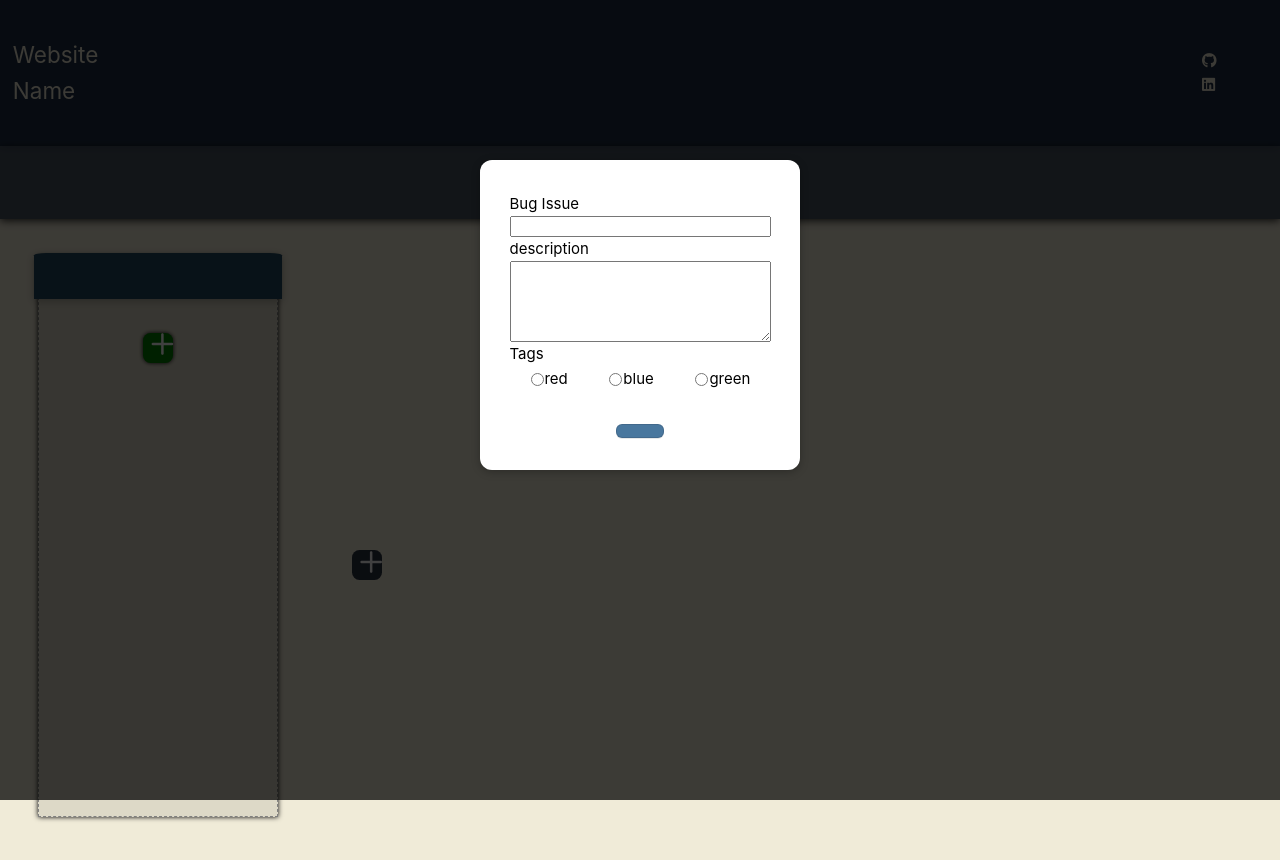
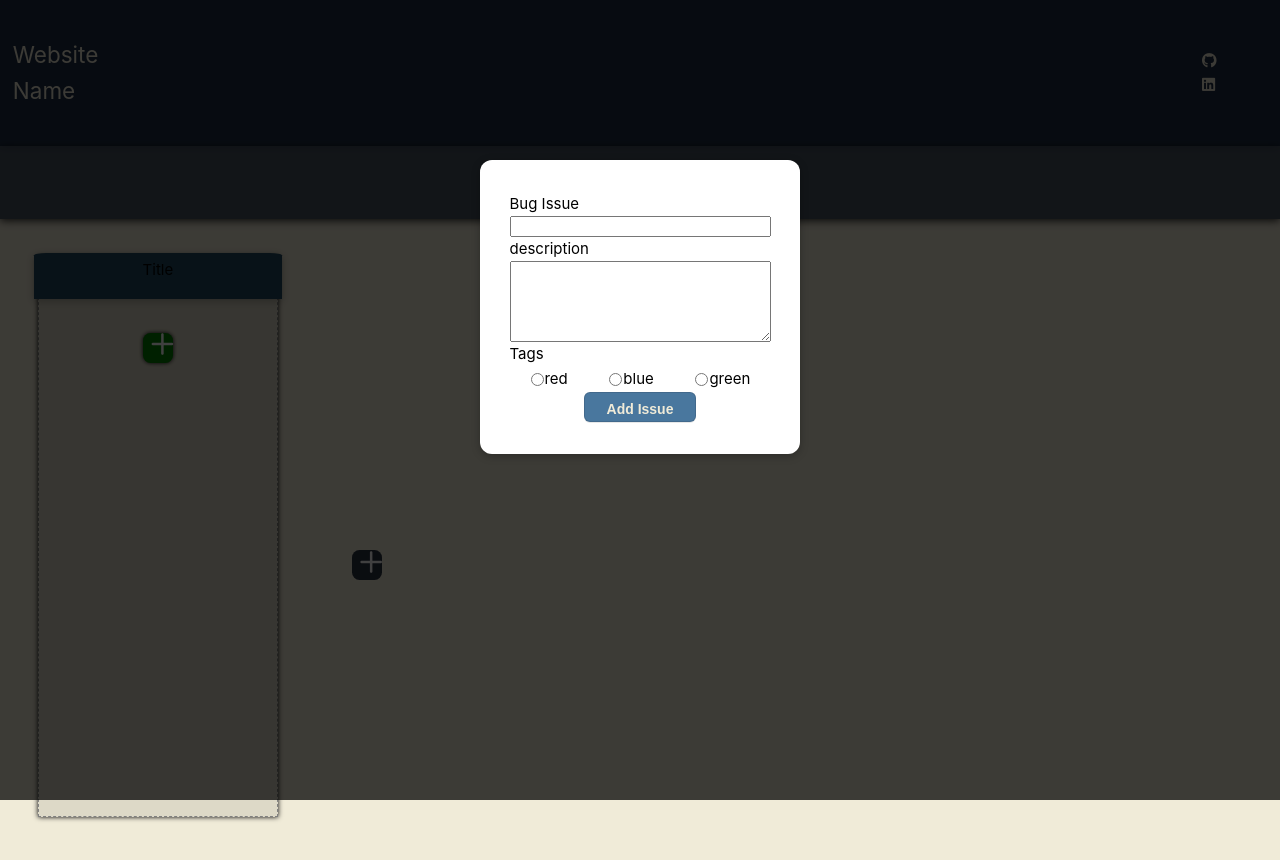
Before and after one commit to loganbw/vueBugTracker, a Vue app: page /board in a window 1280 px wide. Both pictures are taken after a click on the button 157 px from the left and 347 px from the top of the page. Shown: the top 860 px of the page. Built offline with nearby package versions, Linux system fonts and the light colour scheme.

Commit message:
issues with importing in Font awesome icons, removed from main.js. the cards only populate with assigned collumn now.

```diff
--- a/index.html
+++ b/index.html
@@ -2,8 +2,8 @@
 <html lang="en">
   <head>
     <meta charset="UTF-8" />
-    <link rel="icon" href="/favicon.ico" />
-    <script src="https://kit.fontawesome.com/a7298708bf.js" crossorigin="anonymous"></script>
+    <link rel="stylesheet" href="path/to/fontawesome.min.css">
+    <script src="https://kit.fontawesome.com/1250d16b06.js" crossorigin="anonymous"></script>
     <meta name="viewport" content="width=device-width, initial-scale=1.0" />
     <title>Bug Tracker</title>
   </head>
--- a/package.json
+++ b/package.json
@@ -11,10 +11,12 @@
     "test:unit:ci": "cypress run-ct --quiet --reporter spec"
   },
   "dependencies": {
+    "@fortawesome/fontawesome-svg-core": "^6.1.1",
+    "@fortawesome/free-regular-svg-icons": "^6.1.1",
+    "@fortawesome/free-solid-svg-icons": "^6.1.1",
+    "@fortawesome/vue-fontawesome": "^3.0.0-5",
     "bootstrap": "^5.1.3",
     "bootstrap-vue": "^2.21.2",
-    "particles-bg": "^2.5.5",
-    "particles-bg-vue": "^1.3.5",
     "vue": "^3.2.31",
     "vue-router": "^4.0.12",
     "vuex": "^4.0.2"
--- a/src/components/UI/BaseCard.vue
+++ b/src/components/UI/BaseCard.vue
@@ -1,24 +1,26 @@
 <template>
   <div>
     <div class="card">
-      <h3>{{name}}</h3>
-      <div>
-          <span>
-              {{issue}}
-          </span>
+      <div class="title">
+        <h4>{{ cardName }}</h4>
+      </div>
 
+      <div class="description">
+        <span v-if="cardDesc != null || cardDesc != ''">
+
+        </span>
       </div>
       <div>
-          <span>
-              {{tags}}
-          </span>
+        <span>
+          {{ cardTags }}
+        </span>
       </div>
     </div>
   </div>
 </template>
 <script>
   export default {
-      props:['title','issue','tags'],
+    props: ["cardName", "cardDesc", "cardTags"],
     data() {
       return {
         cardId: 0,
@@ -28,24 +30,36 @@
         tagged: 0,
       };
     },
-    methods:{
-
-    }
+    methods: {},
   };
 </script>
 <style scpoed>
   .card {
     height: 60px;
     border-radius: 2%;
-    display: flex;
     justify-content: center;
     margin: 5%;
     padding: 5%;
     background-color: rgb(255, 254, 246);
     box-shadow: 0 2px 8px rgba(0, 0, 0, 0.26);
     transition: all 0.2s ease-in-out;
+    display: flex;
+    flex-direction: column;
+    align-items: center;
+    overflow: hidden;
   }
   .card:hover {
     transform: scale(1.04);
   }
+  .title {
+    display: flex;
+    justify-content: center;
+  }
+  h4 {
+    font-weight: bold;
+  }
+  .description {
+    height: 80px;
+    margin-left:90%;
+  }
 </style>
--- a/src/components/UI/BaseCollumn.vue
+++ b/src/components/UI/BaseCollumn.vue
@@ -2,29 +2,40 @@
   <div v-if="cardModle">
     <div></div>
     <base-dialog @close="closeDialog()">
+      <form type="submit" @submit.prevent>
         <div class="cardForm">
-        <label for="title"> Bug Issue</label>
-        <input id="title" type="text" />
+          <label for="name"> Bug Issue</label>
+          <input v-model="cardName" id="title" type="text" />
           <label for="issue">description</label>
-        <textarea name="issue" id="issue" cols="30" rows="5"></textarea>
+          <textarea v-model="cardDesc" name="issue" id="issue" cols="30" rows="5"></textarea>
           <label id="tag">Tags</label>
           <ul>
             <li v-for="tag in tags">
-            <input id="tag" type="radio" name="tag" :value="tag.name" />
+              <input v-model="cardTag" id="tag" type="radio" name="tag" :value="tag.name" />
               <label class="tagLabel" for="red">{{ tag.name }}</label>
             </li>
           </ul>
         </div>
+        <div class="spacer"></div>
+        <div class="submitButton">
+          <base-button
+            class="loginButton"
+            @click="pushCard(currentCol, numberOfCards, cardName, cardDesc, cardTag)"
+            value="submit"
+            title="Add Issue"
+          ></base-button>
+        </div>
+      </form>
     </base-dialog>
   </div>
   <div :class="overflowFlag ? 'overflowFlag' : 'colContain'">
-    <div v-for="col in numberOfCollumns" :id="col" class="contain" draggable="true">
-      <div class="title">{{ col.id }}</div>
-      <div draggable="true" v-for="card in cards" :id="card">
-        <base-card ></base-card>
+    <div v-for="col in collumns" :id="col" class="contain" draggable="true">
+      <div class="title">Title</div>
+      <div draggable="true" v-for="card in collumns[col.id].cards" :id="numberOfCards">
+        <base-card :cardName=" card.name" :cardDesc="card.description"></base-card>
       </div>
       <div class="addCard">
-        <button class="addCardIcon" @click="addCard">
+        <button class="addCardIcon" @click="addCard(col.id)">
           <i class="iconStyle fa-regular fa-plus fa-2xl"></i>
         </button>
       </div>
@@ -43,12 +54,20 @@
   export default {
     data() {
       return {
-        numberOfCollumns: 1,
+        numberOfCollumns: 0,
         numberOfCards: 0,
         overflowFlag: false,
         cardModle: false,
+        currentCol: 0,
         collumnId: 0,
+        collumns: [
+          {
+            id: 0,
+            collumnName: "",
             cards: [],
+          },
+        ],
+
         tags: [
           { id: 1, name: "red", description: "" },
           { id: 2, name: "blue", description: "" },
@@ -64,15 +83,26 @@
       },
       addCollumn() {
         this.numberOfCollumns++;
-        console.log(this.numberOfCollumns);
+        this.collumns.push({ id: this.numberOfCollumns, cards: [] });
+        console.log(this.collumns);
       },
-      addCard() {
+      addCard(colId) {
         this.cardModle = true;
         this.numberOfCards++;
-        this.cards.push();
+        this.currentCol = colId;
       },
       logItem(item) {
         console.log(item);
+      },
+      pushCard(colId, cardId, cardName, cardDesc, cardTag) {
+        console.log(this.collumns);
+        this.collumns[colId].cards.push({
+          id: cardId,
+          name: cardName,
+          description: cardDesc,
+          tags: [cardTag],
+        });
+        this.closeDialog();
       },
     },
     computed: {
@@ -114,6 +144,13 @@
     justify-content: space-evenly;
     align-items: stretch;
     align-content: space-around;
+  }
+  .submitButton {
+    display: flex;
+    justify-content: center;
+  }
+  .loginButton {
+    width: 35%;
   }
   .addButton {
     margin: 5%;
--- a/src/components/UI/BaseDialog.vue
+++ b/src/components/UI/BaseDialog.vue
@@ -9,19 +9,7 @@
         <slot name="signup"></slot>
       </div>
       <div>
-        <form type="submit">
           <slot></slot>
-          <div class="spacer"></div>
-          <div class="submitButton">
-            <base-button
-              class="loginButton"
-              @click="$emit('close')"
-              :click="test()"
-              value="submit"
-              :title="submitButton"
-            ></base-button>
-          </div>
-        </form>
       </div>
       <div class="spacer"></div>
     </dialog>
--- a/src/main.js
+++ b/src/main.js
@@ -7,7 +7,6 @@ import BaseCardVue from "./components/UI/BaseCard.vue";
 import BaseRouterButtonVue from "./components/UI/BaseRouterButton.vue";
 import BaseCollumnVue from "./components/UI/BaseCollumn.vue";
 const app = createApp(App);
-
 app.use(router);
 app.component("base-button", BaseButton);
 app.component("base-dialog", BaseDialogVue);
```
Also changed, not shown: 1 other file (tests, documents, lock files or other folders). Lines whose indentation alone changed are shown as unchanged.
